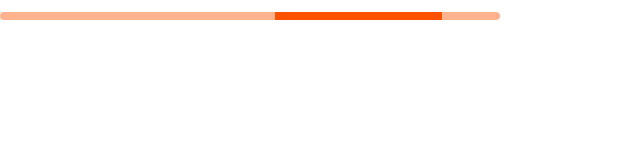
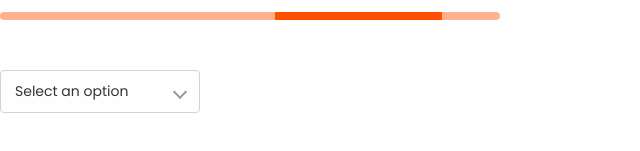
Before and after one commit to Gewinum/cassualo-components, a React (Vite) app: page / in a window 1280 px wide. Shown: the part 2522-2673 px from the top of the page, without its empty margins (0-640 px from the left). Before the commit the page ends 2592 px from the top, so only its background shows below. Built offline with nearby package versions, Linux system fonts and the light colour scheme.

Commit message:
feat: add dropdowns

```diff
--- a/src/App.tsx
+++ b/src/App.tsx
@@ -14,6 +14,7 @@ import Switch from "./components/switch.tsx";
 import Checkbox from "./components/checkbox.tsx";
 import RadioGroup from "./components/radioGroup.tsx";
 import LinearBar from "./components/linearBar.tsx";
+import Dropdown from "./components/dropdown.tsx";
 
 type State = {
     perPage: number;
@@ -152,6 +153,21 @@ class App extends React.Component<Nothing, State> {
                 <div style={{margin: "50px"}} />
                 <LinearBar />
                 <div style={{margin: "50px"}} />
+                <Dropdown options={[
+                    {
+                        label: "not chosen",
+                        value: ""
+                    },
+                    {
+                        label: "option 1",
+                        value: "option1"
+                    },
+                    {
+                        label: "option 2",
+                        value: "option2"
+                    }
+                ]} onChange={(val) => console.log(val)} />
+                <div style={{margin: "50px"}} />
             </>
         );
     }
--- /dev/null
+++ b/src/components/dropdown.tsx
@@ -0,0 +1,110 @@
+import React, {RefObject} from "react";
+import "../styles/dropdown.css";
+
+type Props = {
+    options: { value: string, label: string }[];
+    onChange: (value: string) => void;
+    defaultValue?: string;
+    placeholder?: string;
+    disabled?: boolean;
+};
+
+type State = {
+    isOpen: boolean;
+    selectedValue: string;
+    selectedLabel: string;
+};
+
+class Dropdown extends React.Component<Props, State> {
+    private dropdownRef: React.RefObject<HTMLDivElement>;
+
+    constructor(props: Props) {
+        super(props);
+
+        const selectedValue = props.defaultValue || "";
+        let selectedLabel = props.placeholder || "Select an option";
+
+        if (selectedValue && props.options.length > 0) {
+            const selectedOption = props.options.find(opt => opt.value === selectedValue);
+            if (selectedOption) {
+                selectedLabel = selectedOption.label;
+            }
+        }
+
+        this.state = {
+            isOpen: false,
+            selectedValue,
+            selectedLabel
+        };
+
+        const reactRef: RefObject<HTMLDivElement> = React.createRef() as RefObject<HTMLDivElement>;
+
+        if (reactRef === null) {
+            throw new Error("React ref is null");
+        }
+
+        this.dropdownRef = reactRef;
+    }
+
+    componentDidMount() {
+        document.addEventListener("mousedown", this.handleClickOutside);
+    }
+
+    componentWillUnmount() {
+        document.removeEventListener("mousedown", this.handleClickOutside);
+    }
+
+    handleClickOutside = (event: MouseEvent) => {
+        if (this.dropdownRef.current && !this.dropdownRef.current.contains(event.target as Node)) {
+            this.setState({ isOpen: false });
+        }
+    };
+
+    toggleDropdown = () => {
+        if (!this.props.disabled) {
+            this.setState(prevState => ({ isOpen: !prevState.isOpen }));
+        }
+    };
+
+    selectOption = (value: string, label: string) => {
+        this.setState({
+            selectedValue: value,
+            selectedLabel: label,
+            isOpen: false
+        });
+        this.props.onChange(value);
+    };
+
+    render() {
+        const { options, disabled } = this.props;
+        const { isOpen, selectedLabel, selectedValue } = this.state;
+
+        return (
+            <div
+                className={`dropdown-container ${disabled ? 'disabled' : ''}`}
+                ref={this.dropdownRef}
+            >
+                <div
+                    className={`dropdown-selected ${isOpen ? 'active' : ''}`}
+                    onClick={this.toggleDropdown}
+                >
+                    {selectedLabel}
+                </div>
+                <div className={`dropdown-items ${isOpen ? 'show' : ''}`}>
+                    {options.map(option => (
+                        <div
+                            key={option.value}
+                            className={`dropdown-item ${selectedValue === option.value ? 'selected' : ''}`}
+                            onClick={() => this.selectOption(option.value, option.label)}
+                        >
+                            <span className="dropdown-checkbox"></span>
+                            {option.label}
+                        </div>
+                    ))}
+                </div>
+            </div>
+        );
+    }
+}
+
+export default Dropdown;
--- /dev/null
+++ b/src/styles/dropdown.css
@@ -0,0 +1,104 @@
+.dropdown-container {
+    position: relative;
+    width: 200px;
+    font-family: "Poppins", sans-serif;
+    user-select: none;
+}
+
+.dropdown-container select {
+    display: none;
+}
+
+.dropdown-selected {
+    background-color: #FFFEFE;
+    border: 1px solid #D4D3D3;
+    border-radius: 4px;
+    padding: 10px 14px;
+    cursor: pointer;
+    display: flex;
+    justify-content: space-between;
+    align-items: center;
+    transition: all 0.2s ease;
+    color: #333;
+    font-size: 14px;
+}
+
+.dropdown-selected:hover {
+    border-color: #FF2A2A;
+}
+
+.dropdown-selected::after {
+    content: "";
+    width: 8px;
+    height: 8px;
+    border-right: 2px solid #999;
+    border-bottom: 2px solid #999;
+    transform: rotate(45deg);
+    transition: transform 0.2s ease;
+    margin-left: 8px;
+}
+
+.dropdown-selected.active {
+    border-color: #FF2A2A;
+    box-shadow: 0 0 0 2px rgba(0, 0, 0, 0.1);
+}
+
+.dropdown-selected.active::after {
+    transform: rotate(-135deg);
+    margin-top: 4px;
+}
+
+.dropdown-items {
+    position: absolute;
+    top: calc(100% + 10px);
+    left: 0;
+    right: 0;
+    background-color: #FFFEFE;
+    border-radius: 4px;
+    border: 1px solid #DEDEDE;
+    max-height: 0;
+    overflow: hidden;
+    opacity: 0;
+    z-index: 2;
+    transition: all 0.3s ease;
+}
+
+.dropdown-items.show {
+    max-height: 300px;
+    opacity: 1;
+}
+
+.dropdown-item {
+    padding: 10px 14px;
+    cursor: pointer;
+    transition: background-color 0.2s ease;
+    color: #333;
+    font-size: 14px;
+    display: flex;
+    align-items: center;
+}
+
+.dropdown-item:hover {
+    background-color: rgba(217, 217, 217, 0.28);
+}
+
+.dropdown-checkbox {
+    width: 16px;
+    height: 16px;
+    margin-right: 10px;
+    border-radius: 3px;
+    position: relative;
+    display: inline-block;
+    flex-shrink: 0;
+    border: 1px solid #D4D3D3;
+}
+
+.dropdown-item.selected .dropdown-checkbox::after {
+    content: "✔";
+    position: absolute;
+    font-size: 14px;
+    color: #FF2A2A;
+    top: 50%;
+    left: 50%;
+    transform: translate(-50%, -50%);
+}
```
